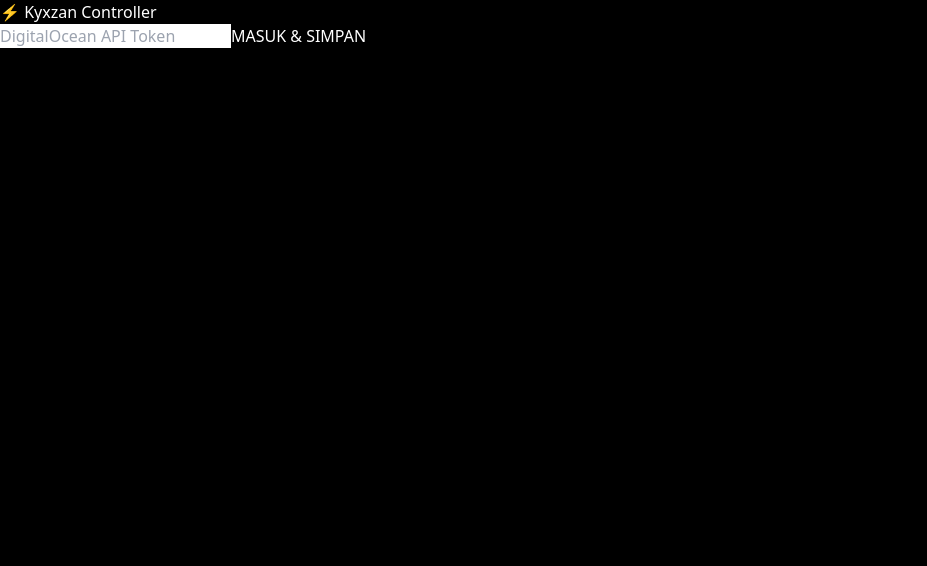
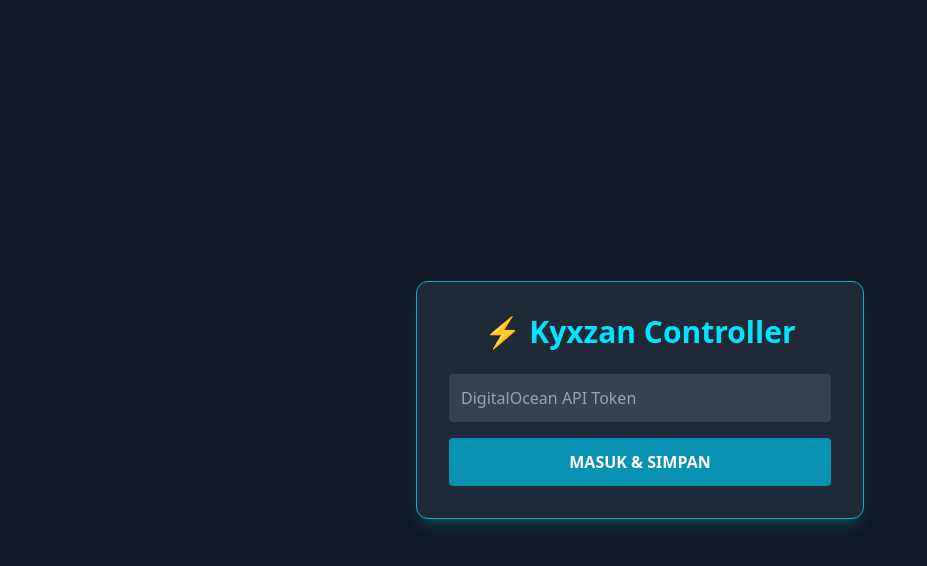
Before and after one commit to kyxsanentah-glitch/vps.control, a Next.js app: page / in a window 1280 px wide. Shown: the top 566 px of the page, without its empty margins (0-927 px from the left). Built offline with nearby package versions, Linux system fonts and the light colour scheme.

Commit message:
Create tailwind.config.js

```diff
--- /dev/null
+++ b/tailwind.config.js
@@ -0,0 +1,24 @@
+/** @type {import('tailwindcss').Config} */
+module.exports = {
+  content: [
+    './src/pages/**/*.{js,ts,jsx,tsx,mdx}',
+    './src/components/**/*.{js,ts,jsx,tsx,mdx}',
+    './src/app/**/*.{js,ts,jsx,tsx,mdx}',
+  ],
+  theme: {
+    extend: {
+      backgroundImage: {
+        'gradient-radial': 'radial-gradient(var(--tw-gradient-stops))',
+        'cyber-grid': "url('https://grainy-gradients.vercel.app/noise.svg')",
+      },
+      colors: {
+        cyan: {
+          400: '#00e5ff',
+          500: '#00b8cc',
+          900: '#003333',
+        }
+      }
+    },
+  },
+  plugins: [],
+}
```
